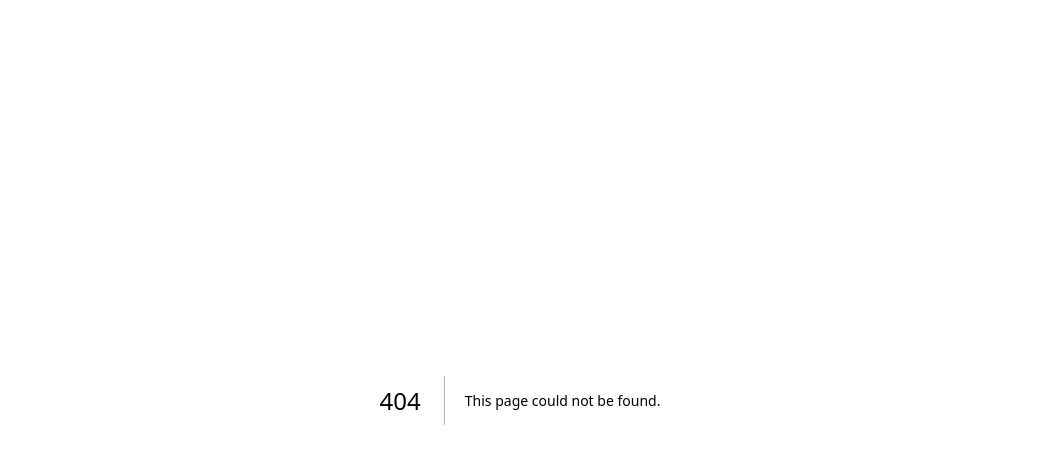
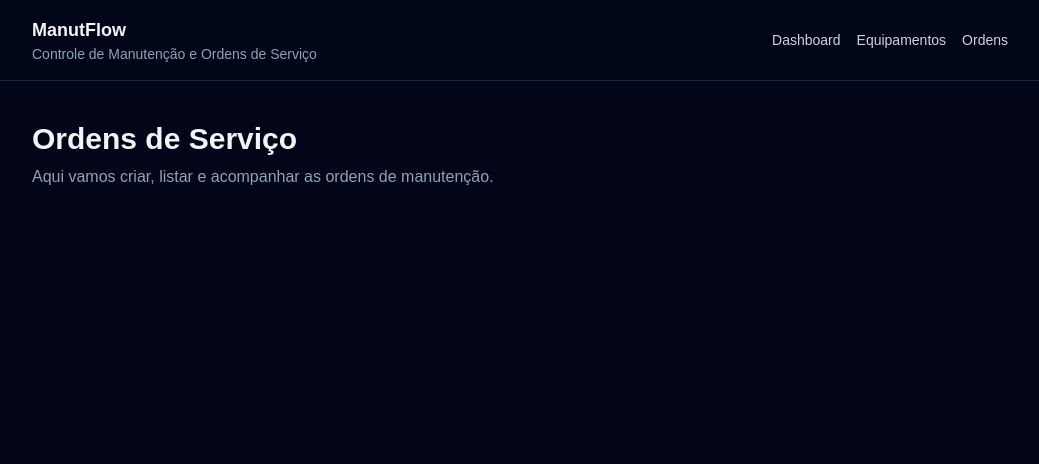
Before and after one commit to tharcio09/manutflow, a Next.js app: page /ordens in a window 1280 px wide. Before the commit this address had no page. Shown: the top 464 px of the page, without its empty margins (120-1159 px from the left). Built offline with nearby package versions, Linux system fonts and the light colour scheme.

Commit message:
feat: adiciona navegacao entre paginas

```diff
--- /dev/null
+++ b/src/app/equipamentos/page.tsx
@@ -0,0 +1,17 @@
+import { AppHeader } from "@/components/layout/app-header";
+
+export default function EquipamentosPage() {
+  return (
+    <main className="min-h-screen bg-slate-950 text-slate-100">
+      <AppHeader />
+
+      <section className="mx-auto max-w-5xl px-6 py-10">
+        <h1 className="text-3xl font-bold">Equipamentos</h1>
+
+        <p className="mt-2 text-slate-400">
+          Aqui vamos cadastrar e listar os equipamentos da empresa.
+        </p>
+      </section>
+    </main>
+  );
+}
--- /dev/null
+++ b/src/app/ordens/page.tsx
@@ -0,0 +1,17 @@
+import { AppHeader } from "@/components/layout/app-header";
+
+export default function OrdensPage() {
+  return (
+    <main className="min-h-screen bg-slate-950 text-slate-100">
+      <AppHeader />
+
+      <section className="mx-auto max-w-5xl px-6 py-10">
+        <h1 className="text-3xl font-bold">Ordens de Serviço</h1>
+
+        <p className="mt-2 text-slate-400">
+          Aqui vamos criar, listar e acompanhar as ordens de manutenção.
+        </p>
+      </section>
+    </main>
+  );
+}
--- a/src/components/layout/app-header.tsx
+++ b/src/components/layout/app-header.tsx
@@ -1,20 +1,35 @@
+import Link from "next/link";
+
 export function AppHeader() {
   return (
     <header className="border-b border-slate-800 bg-slate-950/80">
-            <div className="mx-auto flex max-w-5xl items-center justify-between p-6 py-4">
+      <div className="mx-auto flex max-w-5xl items-center justify-between px-6 py-4">
         <div>
-                    <strong className="text-lg font-semibold text-slate-100">
+          <Link href="/" className="text-lg font-semibold text-slate-100">
             ManutFlow
-                    </strong>
+          </Link>
 
-                    <p>
+          <p className="text-sm text-slate-400">
             Controle de Manutenção e Ordens de Serviço
           </p>
         </div>
 
-                <span className="rounded-full border border-slate-700 px-3 py-1 text-sm tet-slate-300">
-                    Ambiente local
-                </span>
+        <nav className="flex items-center gap-4 text-sm text-slate-300">
+          <Link href="/" className="transition hover:text-slate-100">
+            Dashboard
+          </Link>
+
+          <Link
+            href="/equipamentos"
+            className="transition hover:text-slate-100"
+          >
+            Equipamentos
+          </Link>
+
+          <Link href="/ordens" className="transition hover:text-slate-100">
+            Ordens
+          </Link>
+        </nav>
       </div>
     </header>
   );
```
Lines whose indentation alone changed are shown as unchanged.
